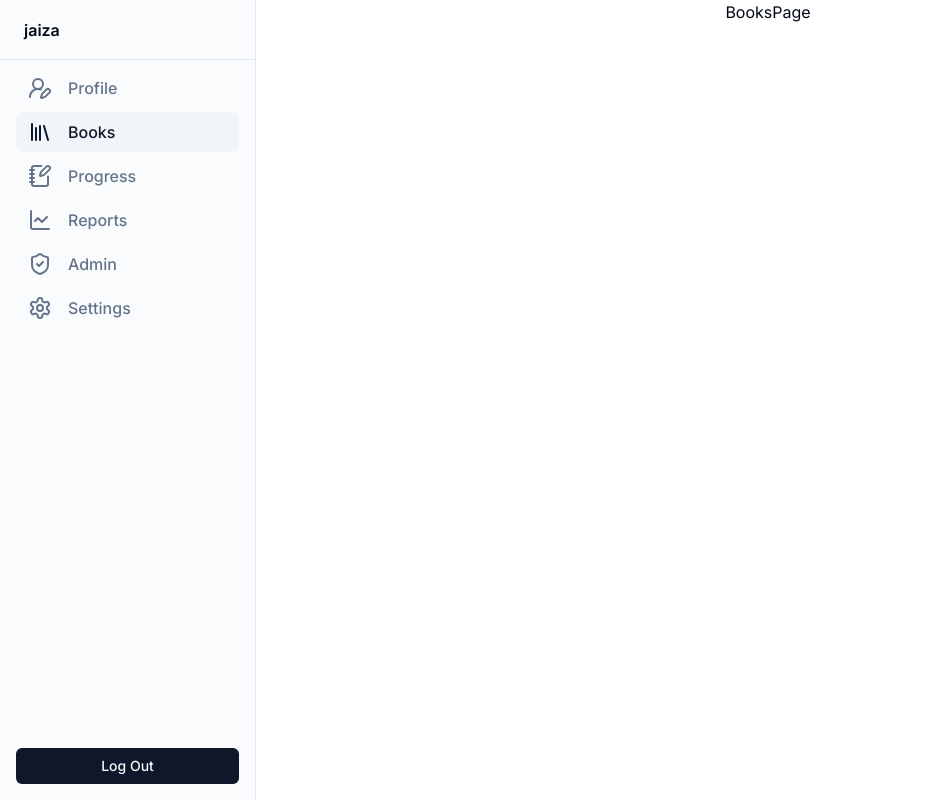
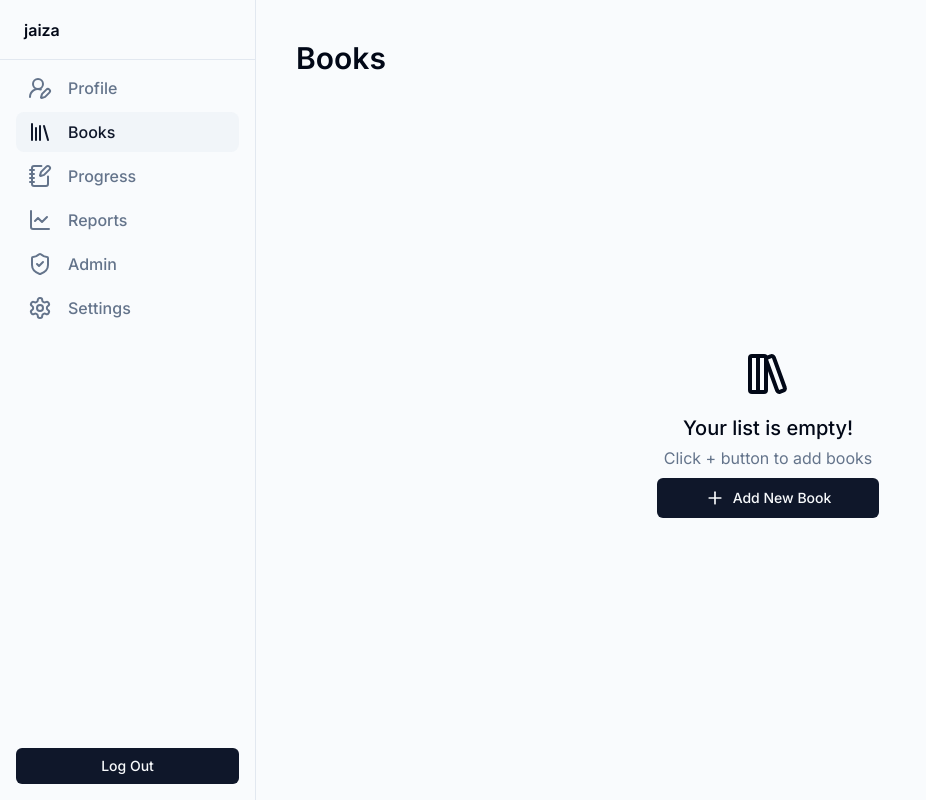
Before and after one commit to iameenahmed/jaiza, a Next.js app: page /books in a window 1280 px wide. Shown: the whole page, without its empty margins (0-926 px from the left). Built offline with nearby package versions, Linux system fonts and the light colour scheme.

Commit message:
Refactor BooksPage component to include Empty component for displaying an empty list

```diff
--- a/app/books/page.tsx
+++ b/app/books/page.tsx
@@ -1,3 +1,12 @@
+import Empty from '@/components/books/Empty'
+
 export default function BooksPage() {
-  return <div>BooksPage</div>
+  return (
+    <div className="flex min-h-[calc(100vh_-_theme(spacing.16))] w-full flex-1 flex-col gap-4 bg-muted/40 p-4 md:min-h-screen md:gap-8 md:p-10">
+      <div className="mx-auto grid w-full max-w-6xl gap-2">
+        <h1 className="text-3xl font-semibold">Books</h1>
+      </div>
+      <Empty />
+    </div>
+  )
 }
--- /dev/null
+++ b/components/books/Empty.tsx
@@ -0,0 +1,16 @@
+import { Button } from '@/components/ui/button'
+import { Plus, LibraryBig } from 'lucide-react'
+
+export default function Empty() {
+  return (
+    <div className="flex h-full flex-col items-center justify-center">
+      <LibraryBig className="mb-4 h-12 w-12" />
+      <h1 className="mb-1 text-xl font-medium">Your list is empty!</h1>
+      <p className="mb-2 text-muted-foreground">Click + button to add books </p>
+      <Button className="px-12">
+        <Plus className="me-2 h-5 w-5" />
+        Add New Book
+      </Button>
+    </div>
+  )
+}
```
